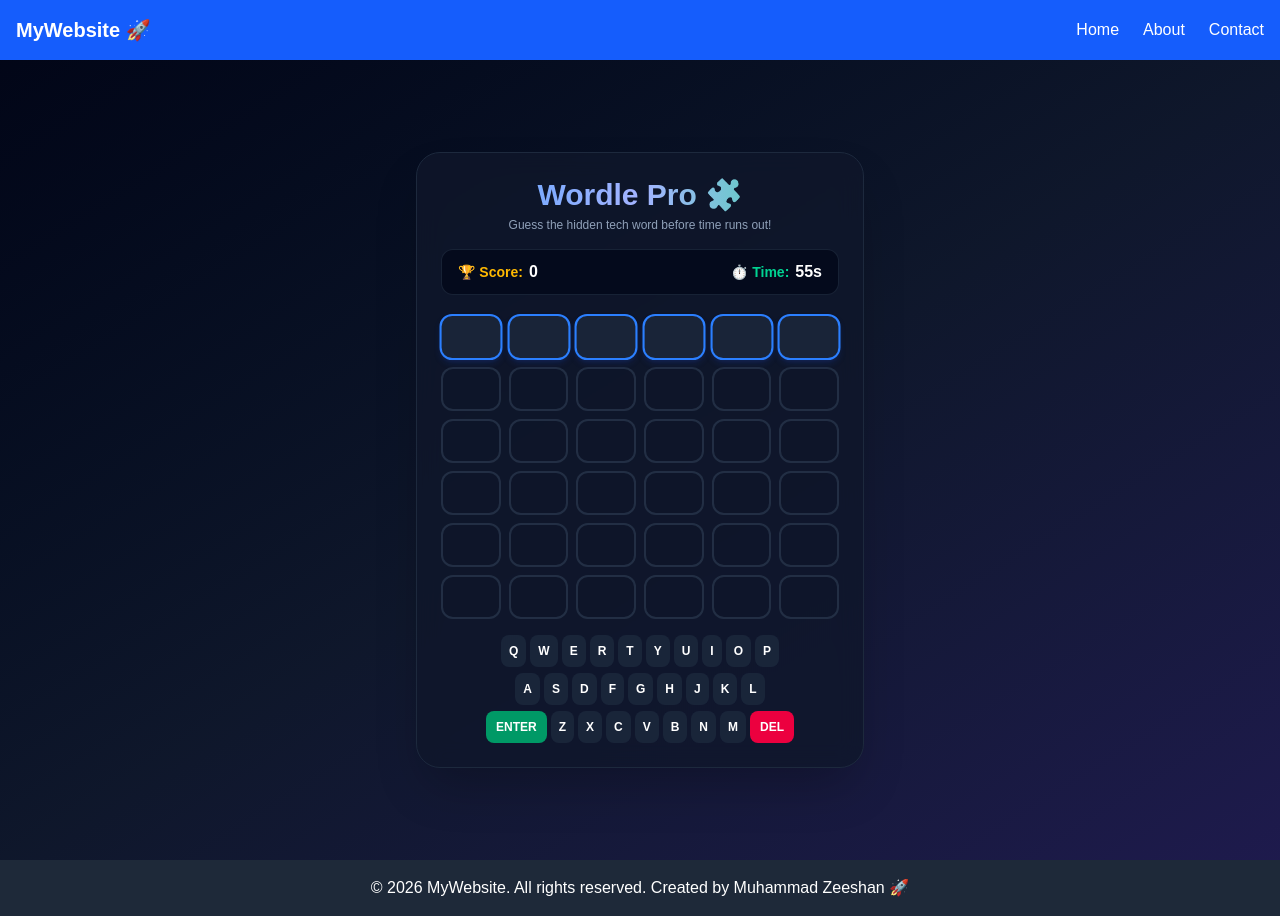
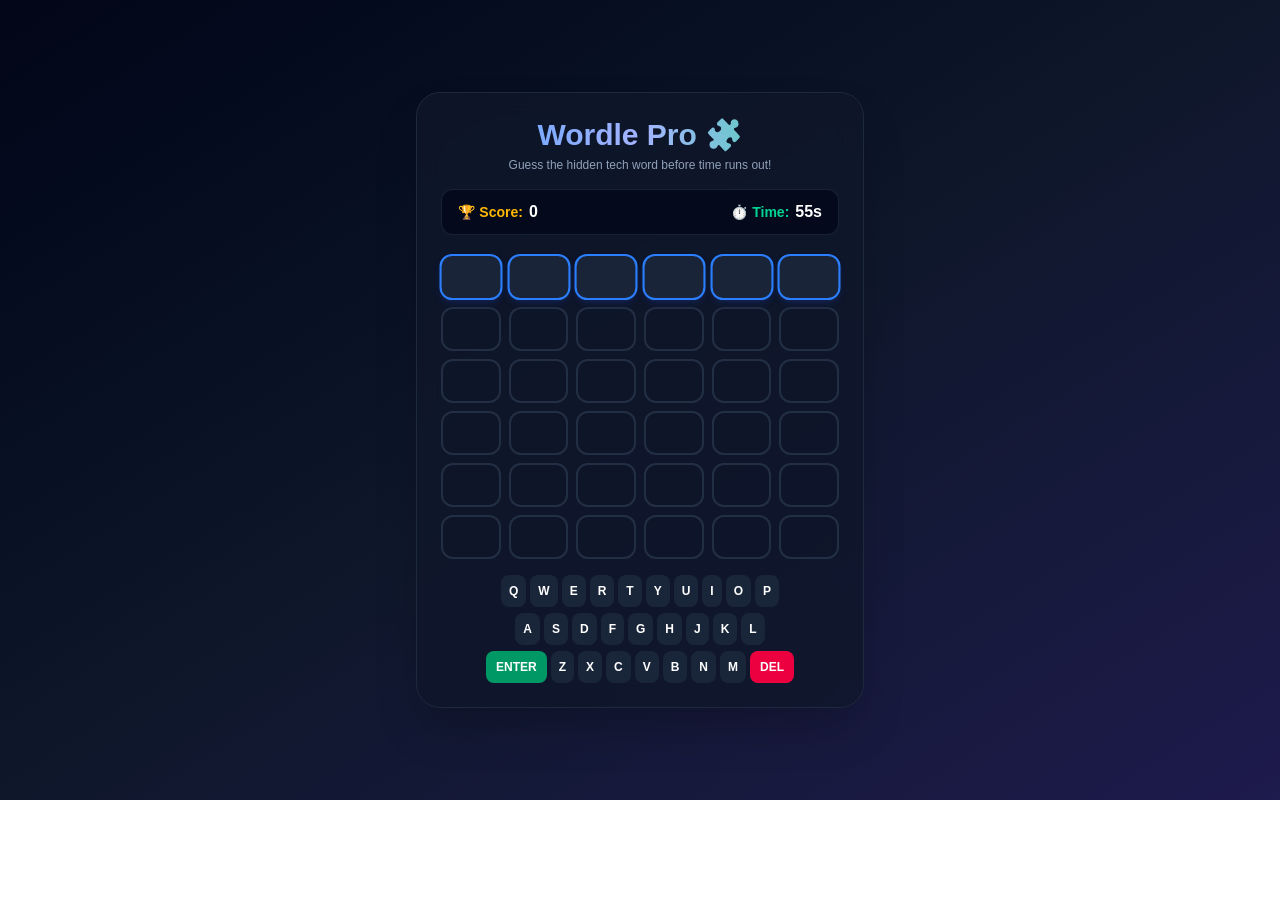
Before and after one commit to zeeshan714/ai-saas, a Next.js app: page / in a window 1280 px wide. After the commit the page ends 800 px from the top, so only its background shows below. Built offline with nearby package versions, Linux system fonts and the light colour scheme.

Commit message:
Added AdSense script to layout

```diff
--- a/app/layout.tsx
+++ b/app/layout.tsx
@@ -1,19 +1,28 @@
+import type { Metadata } from "next";
+import Script from "next/script";
 import "./globals.css";
-import Navbar from "./about/components/Navbar";
-import Footer from "./about/components/Footer";
+
+export const metadata: Metadata = {
+  title: "Wordle Pro Game",
+  description: "Play Wordle Pro and test your tech vocabulary skills!",
+};
 
 export default function RootLayout({
   children,
-}: {
+}: Readonly<{
   children: React.ReactNode;
-}) {
+}>) {
   return (
     <html lang="en">
-      <body className="min-h-screen flex flex-col justify-between">
-        <Navbar />
-        <main className="flex-grow">{children}</main>
-        <Footer />
-      </body>
+      <head>
+        <Script
+          async
+          src="https://pagead2.googlesyndication.com/pagead/js/adsbygoogle.js?client=ca-pub-4451053574258511"
+          crossOrigin="anonymous"
+          strategy="afterInteractive"
+        />
+      </head>
+      <body>{children}</body>
     </html>
   );
 }
```
